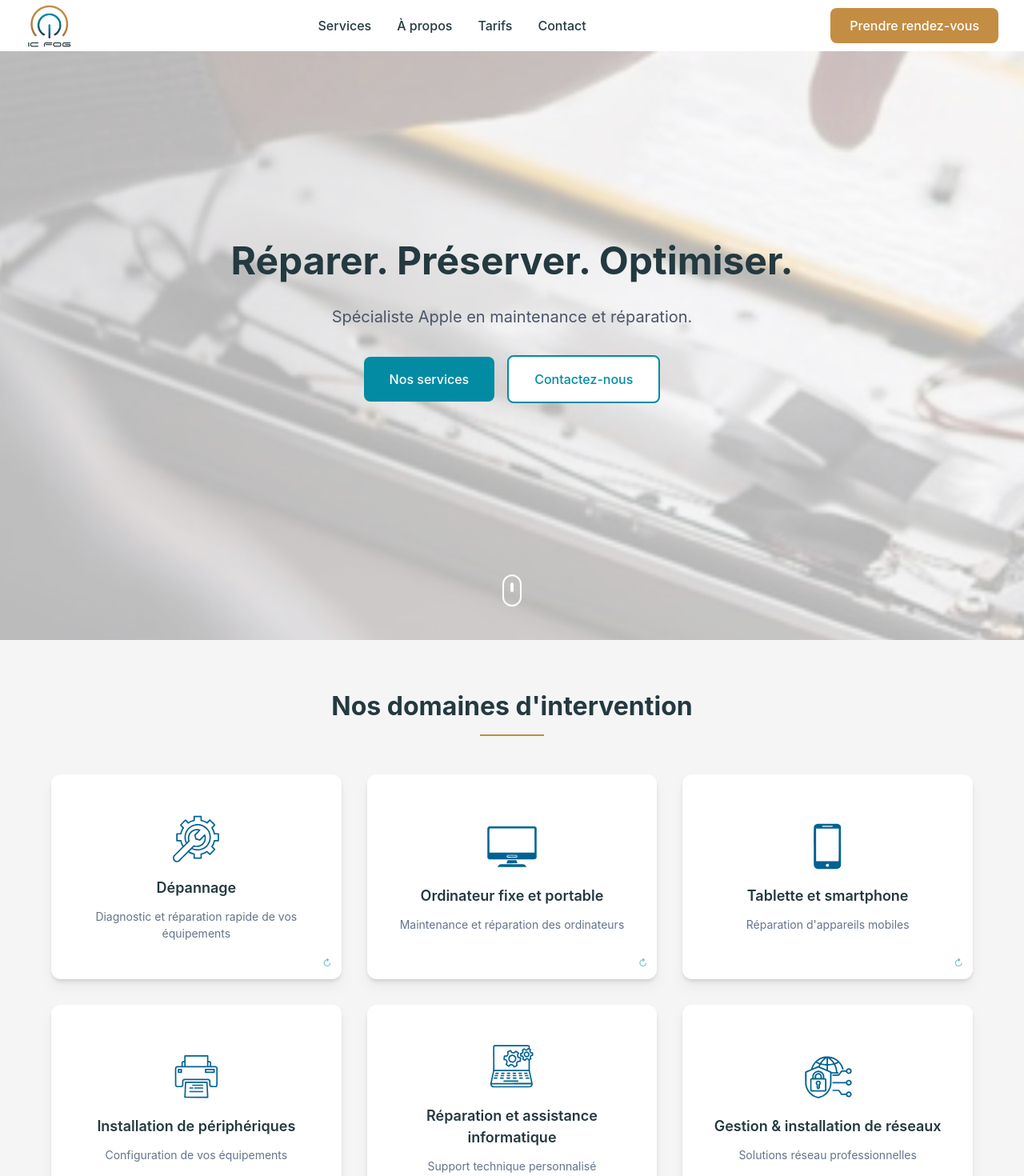
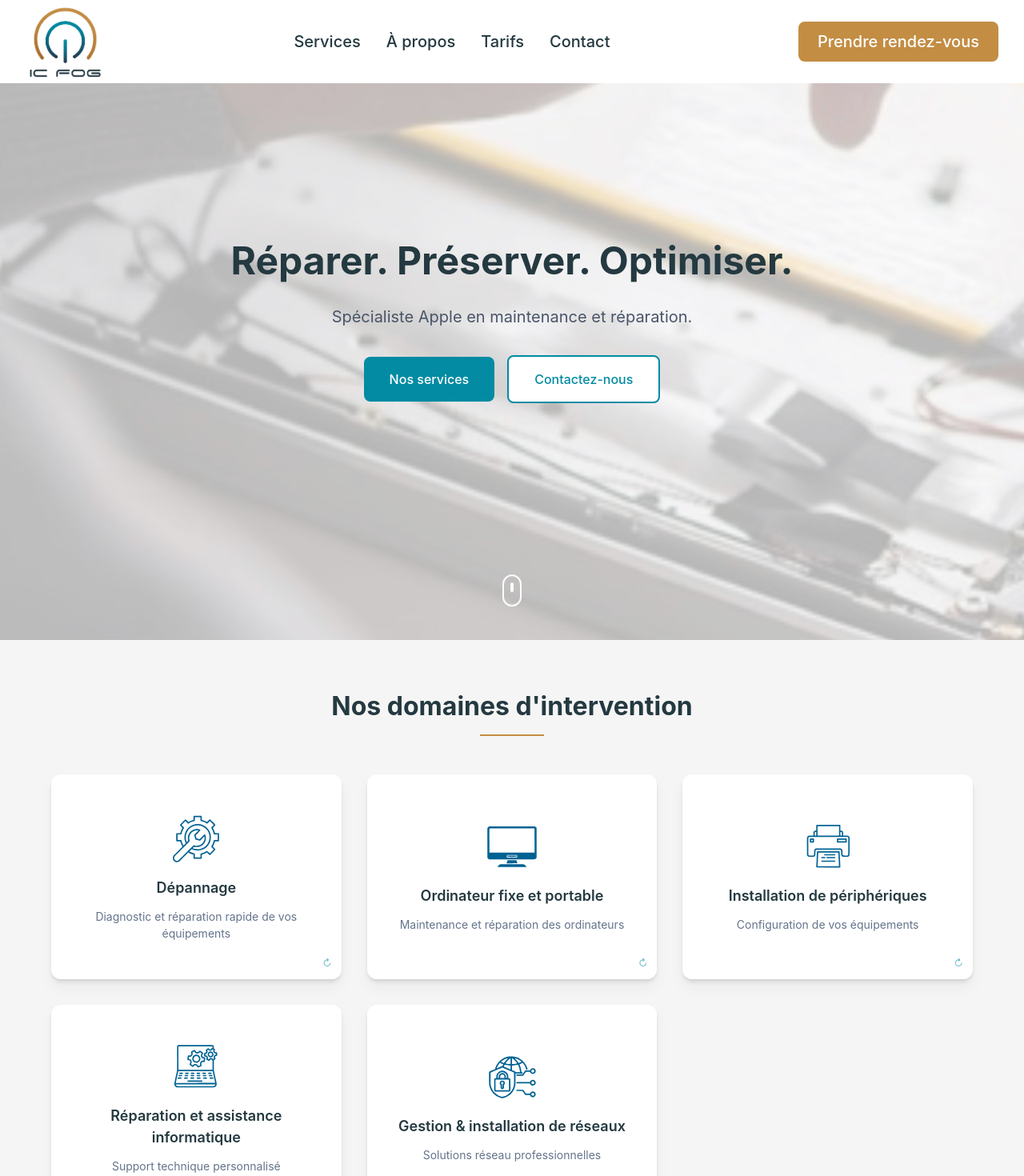
Before and after one commit to LinoSauvaire/icfog.fr, a Next.js app: page / in a window 1280 px wide. Shown: the top 1470 px of the page at 80% size. Built offline with nearby package versions, Linux system fonts and the light colour scheme.

Commit message:
update ServiceSection to remove mobile repair service, revise ContactSection with updated address and phone details, enhance NavBar styling, and add responsive Footer component integration

```diff
--- a/app/_component/NavBar.tsx
+++ b/app/_component/NavBar.tsx
@@ -9,15 +9,15 @@ const NavBar = () => {
     return (
         <nav className="fixed top-0 left-0 right-0 z-50 bg-white bg-opacity-90 backdrop-blur-sm">
             <div className="max-w-7xl mx-auto px-4 sm:px-6 lg:px-8">
-                <div className="flex justify-between items-center h-16">
+                <div className="flex justify-between items-center h-26">
                     {/* Logo */}
                     <div className="flex-shrink-0">
                         <Link href="/" className="text-2xl font-semibold text-primary">
                             <Image
                                 src="/favicon.png"
                                 alt="ICFog Logo"
-                                width={60}
-                                height={20}
+                                width={100}
+                                height={100}
                                 priority
                             />
                         </Link>
@@ -28,28 +28,28 @@ const NavBar = () => {
                         <Link
                             href="#services"
                             className="text-primary hover:text-accent font-medium text-base transition-colors duration-200"
-                            style={{ fontFamily: 'Inter', fontSize: '16px', color: '#243940' }}
+                            style={{ fontFamily: 'Inter', fontSize: '20px', color: '#243940' }}
                         >
                             Services
                         </Link>
                         <Link
                             href="#about"
                             className="text-primary hover:text-accent font-medium text-base transition-colors duration-200"
-                            style={{ fontFamily: 'Inter', fontSize: '16px', color: '#243940' }}
+                            style={{ fontFamily: 'Inter', fontSize: '20px', color: '#243940' }}
                         >
                             À propos
                         </Link>
                         <Link
                             href="#pricing"
                             className="text-primary hover:text-accent font-medium text-base transition-colors duration-200"
-                            style={{ fontFamily: 'Inter', fontSize: '16px', color: '#243940' }}
+                            style={{ fontFamily: 'Inter', fontSize: '20px', color: '#243940' }}
                         >
                             Tarifs
                         </Link>
                         <Link
                             href="#contact"
                             className="text-primary hover:text-accent font-medium text-base transition-colors duration-200"
-                            style={{ fontFamily: 'Inter', fontSize: '16px', color: '#243940' }}
+                            style={{ fontFamily: 'Inter', fontSize: '20px', color: '#243940' }}
                         >
                             Contact
                         </Link>
@@ -59,7 +59,7 @@ const NavBar = () => {
                     <div className="hidden md:flex md:items-center">
                         <Link
                             href="#appointment"
-                            className="bg-accent hover:bg-primary text-white px-6 py-2.5 rounded-lg font-medium transition-all duration-200"
+                            className="bg-accent text-[20px] hover:bg-primary text-white px-6 py-2.5 rounded-lg font-medium transition-all duration-200"
                             style={{ backgroundColor: '#C38D43' }}
                             onMouseEnter={(e) => {
                                 e.currentTarget.style.backgroundColor = '#243940';
--- a/app/_component/hero/ContactSection.tsx
+++ b/app/_component/hero/ContactSection.tsx
@@ -56,6 +56,7 @@ export default function ContactSection() {
             [name]: value
         }));
     };
+
 
     const handleSubmit = async (e: React.FormEvent) => {
         e.preventDefault();
@@ -377,8 +378,8 @@ export default function ContactSection() {
                                                 lineHeight: '1.5'
                                             }}
                                         >
-                                            123 Rue de la Technologie<br />
-                                            75000 Paris, France
+                                            45 Place du Général de Gaulle<br />
+                                            13300 Salon-de-Provence, France
                                         </p>
                                     </div>
                                 </div>
@@ -442,7 +443,7 @@ export default function ContactSection() {
                                             Téléphone
                                         </h4>
                                         <a
-                                            href="tel:+33123456789"
+                                            href="tel:+330490577634"
                                             style={{
                                                 fontFamily: 'Inter, sans-serif',
                                                 fontSize: '14px',
@@ -451,7 +452,7 @@ export default function ContactSection() {
                                             }}
                                             className="hover:underline"
                                         >
-                                            +33 1 23 45 67 89
+                                            +33 04 90 57 76 34
                                         </a>
                                     </div>
                                 </div>
--- /dev/null
+++ b/app/_component/hero/Footer.tsx
@@ -0,0 +1,54 @@
+
+'use client';
+import { useState, useEffect } from 'react';
+import Link from 'next/link';
+
+export default function Footer() {
+    const [windowWidth, setWindowWidth] = useState(0);
+
+    useEffect(() => {
+        const handleResize = () => setWindowWidth(window.innerWidth);
+        setWindowWidth(window.innerWidth);
+        window.addEventListener('resize', handleResize);
+        return () => window.removeEventListener('resize', handleResize);
+    }, []);
+
+    return (
+        <footer
+            className="py-6 px-4 sm:px-6 lg:px-8"
+            style={{ backgroundColor: '#243940' }}
+        >
+            <div className="max-w-7xl mx-auto">
+                <div className="text-center">
+                    <p
+                        className="leading-relaxed"
+                        style={{
+                            fontFamily: 'Inter, sans-serif',
+                            fontSize: windowWidth < 768 ? '14px' : '16px',
+                            color: '#ffffff',
+                            lineHeight: '1.6'
+                        }}
+                    >
+                        © IC Fog 2025 – Maintenance Apple certifiée –
+                        <Link
+                            href="/mentions-legales"
+                            className="hover:underline ml-1 transition-all duration-200"
+                            style={{
+                                color: '#ffffff',
+                                textDecoration: 'none'
+                            }}
+                            onMouseEnter={(e) => {
+                                e.currentTarget.style.color = '#C38D43';
+                            }}
+                            onMouseLeave={(e) => {
+                                e.currentTarget.style.color = '#ffffff';
+                            }}
+                        >
+                            Mentions légales
+                        </Link>
+                    </p>
+                </div>
+            </div>
+        </footer>
+    );
+}
--- a/app/_component/hero/ServiceSection.tsx
+++ b/app/_component/hero/ServiceSection.tsx
@@ -26,14 +26,6 @@ const services: Service[] = [
         description: 'Maintenance et réparation des ordinateurs',
         backText: 'Réparation et maintenance d\'ordinateurs fixes et portables toutes marques. Optimisation des performances.',
         backIcon: '🖥️'
-    },
-    {
-        id: 3,
-        icon: '/assets/svg/PhoneIcon.svg',
-        title: 'Tablette et smartphone',
-        description: 'Réparation d\'appareils mobiles',
-        backText: 'Service complet de réparation pour tablettes et smartphones : écrans, batteries, composants.',
-        backIcon: '📱'
     },
     {
         id: 4,
--- a/app/page.tsx
+++ b/app/page.tsx
@@ -3,6 +3,7 @@ import HeroSection from "@/app/_component/hero/heroSection";
 import ServicesSection from "@/app/_component/hero/ServiceSection";
 import AboutPricingSection from "@/app/_component/hero/AboutPricingSection";
 import ContactSection from "@/app/_component/hero/ContactSection";
+import Footer from "@/app/_component/hero/Footer";
 
 export default function Home() {
     return (
@@ -12,6 +13,7 @@ export default function Home() {
             <ServicesSection />
             <AboutPricingSection />
             <ContactSection />
+            <Footer />
         </>
     );
 }
```
